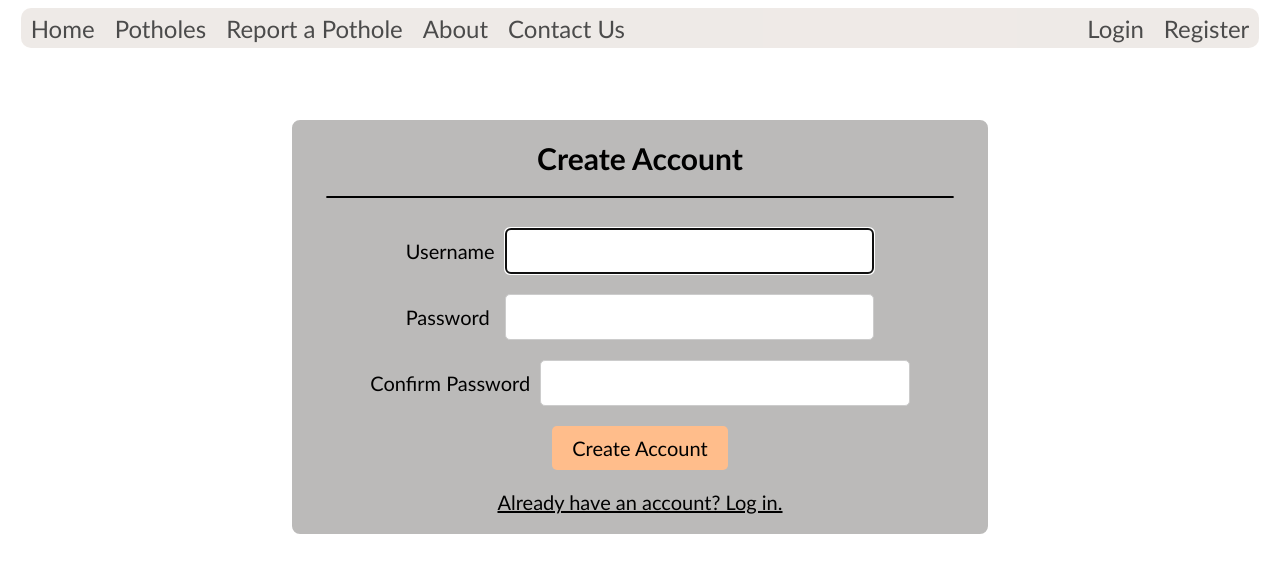
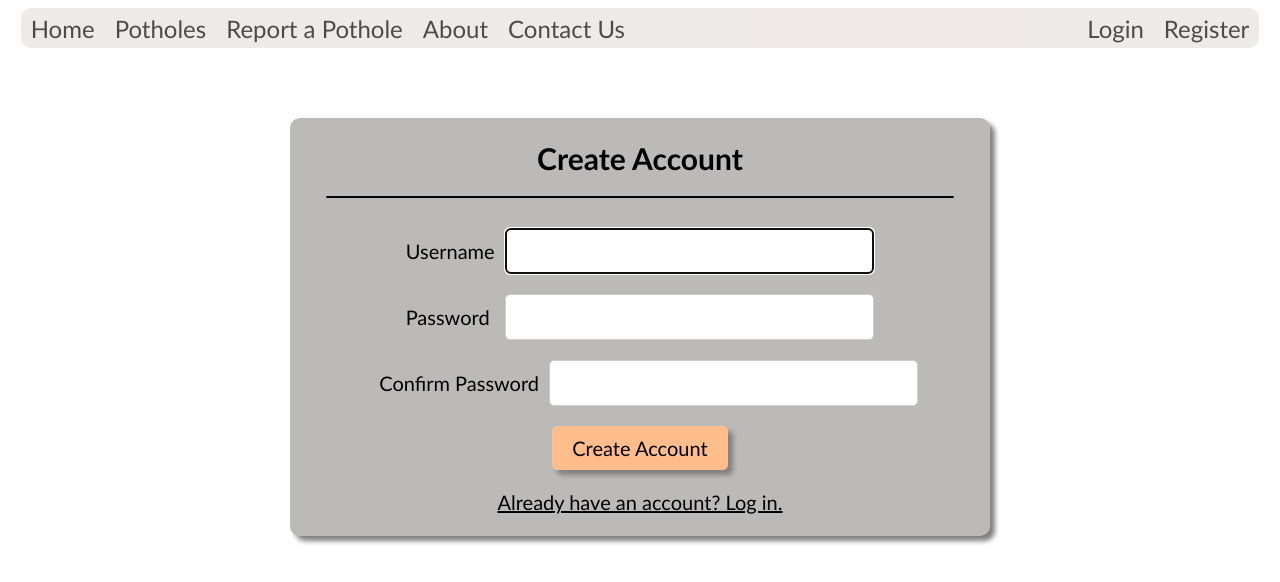
Before and after one commit to jinhee220/Potmole, a Vue app in the folder vue/: page /register in a window 1280 px wide. Shown: the top 582 px of the page. Built offline with nearby package versions, Linux system fonts and the light colour scheme.

Commit message:
Continued refining login and register vue

```diff
--- a/vue/src/views/LoginView.vue
+++ b/vue/src/views/LoginView.vue
@@ -82,9 +82,11 @@ label {
   margin: auto;
   text-align: center;
   background-color: #BBBAB9;
-  border: 2px solid white;
+  border: 2px solid #BBBAB9;
   border-radius: 10px;
   width: 55%;
+  box-shadow: gray 5px 5px 5px;
+
 }
 
 input[type="text"],
@@ -102,6 +104,7 @@ button[type="submit"] {
   border: none;
   border-radius: 5px;
   cursor: pointer;
+  box-shadow: gray 5px 5px 5px ;
 }
 
 button[type="submit"]:hover {
--- a/vue/src/views/RegisterView.vue
+++ b/vue/src/views/RegisterView.vue
@@ -15,7 +15,7 @@
         <label for="password">Password </label>
         <input type="password" id="password" v-model="user.password" required />
       </div>
-      <div class="form-input-group">
+      <div class="form-input-group" id="last-input">
         <label for="confirmPassword">Confirm Password</label>
         <input type="password" id="confirmPassword" v-model="user.confirmPassword" required />
       </div>
@@ -93,14 +93,22 @@ label {
   margin: auto;
   text-align: center;
   background-color: #BBBAB9;
-  border: 2px solid white;
+  border: 2px solid #BBBAB9;
   border-radius: 10px;
   width: 55%;
+  box-shadow: gray 5px 5px 5px ;
 }
 
 input[type="text"],
 input[type="password"] {
   width: 50%;
+  padding: 10px;
+  border: 1px solid #ccc;
+  border-radius: 5px;
+}
+
+#confirmPassword {
+  width: 57%;
   padding: 10px;
   border: 1px solid #ccc;
   border-radius: 5px;
@@ -113,6 +121,7 @@ button[type="submit"] {
   border: none;
   border-radius: 5px;
   cursor: pointer;
+  box-shadow: gray 5px 5px 5px ;
 }
 
 button[type="submit"]:hover {
@@ -138,5 +147,10 @@ button[type="submit"]:hover {
   padding-top: 20px;
 }
 
+#last-input {
+  text-align: left;
+  margin-left: 12.5%;
+}
+
 
 </style>
```
